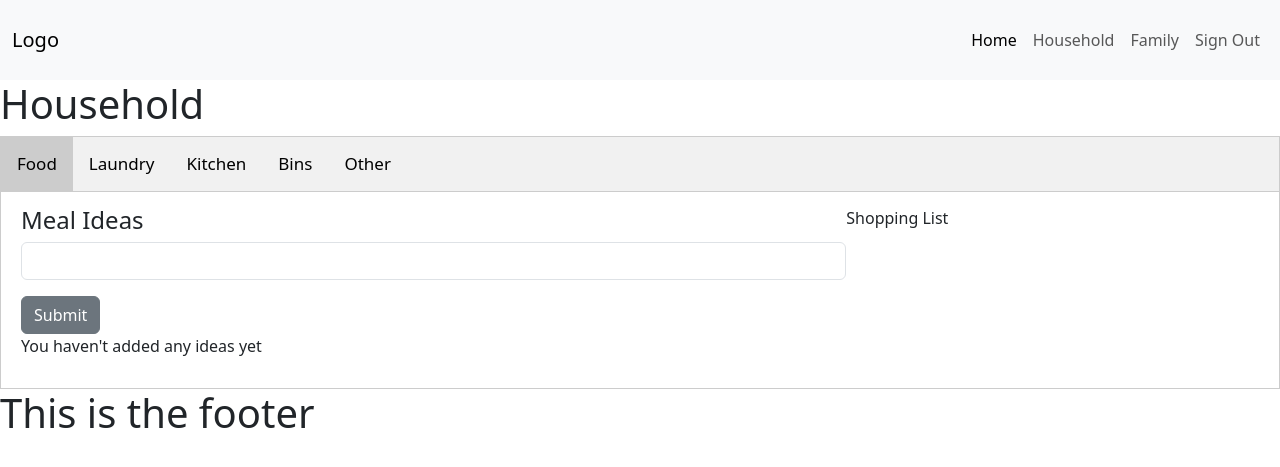
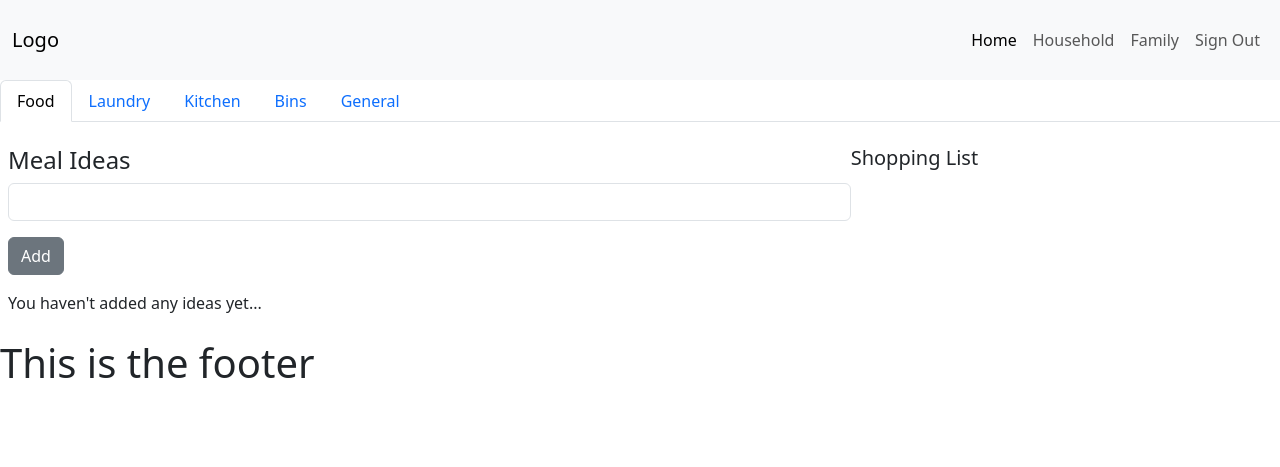
Before and after one commit to llewellynksj/hackteam4, a Django app: page /household/food/ in a window 1280 px wide. Shown: the top 467 px of the page. Run offline with Django 5.2, Linux system fonts and the light colour scheme; the visitor is signed in with stand-in values (Sample User, id 1); data that the repository does not hold is empty; parts of the project's set-up code (start-up, migrations or seed data) failed here and were passed over.

Commit message:
Split household into seperate html files, views and urls

```diff
--- a/household/forms.py
+++ b/household/forms.py
@@ -3,7 +3,7 @@ from django import forms
 from .models import Task
 
 
-class AddMealIdeaForm(forms.ModelForm):
+class AddTaskForm(forms.ModelForm):
   class Meta:
     model = Task
     fields = (
--- /dev/null
+++ b/household/templates/food.html
@@ -0,0 +1,56 @@
+{% extends 'base.html' %}
+
+{% block content %}
+{% if user.is_authenticated %}
+
+<div>
+  <ul class="nav nav-tabs">
+    <li class="nav-item">
+      <a class="nav-link active" href="{% url 'food' %}">Food</a>
+    </li>
+    <li class="nav-item">
+      <a class="nav-link" href="{% url 'laundry' %}">Laundry</a>
+    </li>
+    <li class="nav-item">
+      <a class="nav-link" href="#">Kitchen</a>
+    </li>
+    <li class="nav-item">
+      <a class="nav-link" href="#">Bins</a>
+    </li>
+    <li class="nav-item">
+      <a class="nav-link" href="#">General</a>
+    </li>
+  </ul>
+</div>
+
+<div class="mt-4">
+  <div class="d-flex flex-md-row flex-column m-2">
+    <div class="col-8">
+      <h4>Meal Ideas</h4>
+      <div class="form-group">
+        <form method="POST">
+          {% csrf_token %}
+          {{ task_form.as_p }}
+          <input type="submit" value="Add" class="btn btn-secondary">
+        </form>
+      </div>
+      {% if queryset %}
+
+      <ul class="list-group mt-4">
+        {% for task in queryset %}
+        <li class="list-group-item">{{ task.description }}</li>
+        {% endfor %}
+      </ul>
+
+      {% else %}
+      <p class="mt-3">You haven't added any ideas yet...</p>
+      {% endif %}
+    </div>
+    <div class="col-4">
+      <h5>Shopping List</h5>
+    </div>
+  </div>
+</div>
+
+{% endif %}
+{% endblock %}
--- a/household/templates/household.html
+++ b/household/templates/household.html
@@ -1,54 +1,21 @@
 {% extends 'base.html' %}
 
 {% block content %}
-{% if user.is_authenticated %}
-<div>
+
+<div class="container-fluid">
   <h1>Household</h1>
+  <p>This is the household landing page</p>
 
-  <container>
-    <div class="tab">
-      <button class="tablinks" onclick="openSection(event, 'Food')" id="defaultOpen">Food</button>
-      <button class="tablinks" onclick="openSection(event, 'Laundry')">Laundry</button>
-      <button class="tablinks" onclick="openSection(event, 'Kitchen')">Kitchen</button>
-      <button class="tablinks" onclick="openSection(event, 'Bins')">Bins</button>
-      <button class="tablinks" onclick="openSection(event, 'Other')">Other</button>
-    </div>
+  <ul class="nav flex-column justify-content-center">
+    <li class="nav-item">
+      <a class="nav-link active" href="{% url 'food' %}">Food</a>
+    </li>
+    <li class="nav-item">
+      <a class="nav-link" href="{% url 'laundry' %}">Laundry</a>
+    </li>
 
-    <!-- Food -->
+  </ul>
 
-    <div id="Food" class="tabcontent">
-      <div>
-        <div class="d-flex flex-row m-2">
-          <div class="col-8">
-            <h4>Meal Ideas</h4>
-            <div class="form-group">
-              <form method="POST">
-                {% csrf_token %}
-                {{ task_form.as_p }}
-                <input type="submit" value="Submit" class="btn btn-secondary">
-              </form>
-            </div>
-            {% if queryset %}
-            {% for task in queryset %}
-            <ul class="list-group mt-4">
-              <li class="list-group-item list-group-item-light">{{ task.description }}</li>
-            </ul>
-            {% endfor %}
-            {% else %}
-            <p>You haven't added any ideas yet</p>
-            {% endif %}
-          </div>
-          <div class="col-4">Shopping List</div>
-        </div>
-      </div>
-    </div>
-
-    <!-- Other tab contents -->
-
-  </container>
 </div>
-{% else %}
-You are not able to do this. Please <a href="{% url 'account_login' %}">Login</a>.
-{% endif %}
 
 {% endblock %}
--- a/household/urls.py
+++ b/household/urls.py
@@ -2,6 +2,7 @@ from django.urls import path
 from . import views
 
 urlpatterns = [
-  path('food/', views.FoodTaskView.as_view(), name='household'),
-  # path('laundry/', views.LaundryTaskView.as_view(), name='laundry_tasks'),
+  path('', views.display_household, name='household'),
+  path('food/', views.FoodTaskView.as_view(), name='food'),
+  path('laundry/', views.LaundryTaskView.as_view(), name='laundry'),
 ]
--- a/household/views.py
+++ b/household/views.py
@@ -1,11 +1,15 @@
-from django.shortcuts import render
+from django.shortcuts import render, redirect
 from django.views import View
 from .models import Task
-from .forms import AddMealIdeaForm
+from .forms import AddTaskForm
+
+
+def display_household(request):
+    return render(request, 'household.html', {})
 
 class BaseTaskView(View):
-    template_name = "household.html"
-    form_class = None
+    template_name = None
+    form_class = AddTaskForm
     category = None
 
     def get_queryset(self):
@@ -27,12 +31,13 @@ class BaseTaskView(View):
             task.user = request.user
             task.category = self.category
             task.save()
+            return redirect(request.path)
         return render(request, self.template_name, self.get_context_data(**kwargs))
 
 class FoodTaskView(BaseTaskView):
-    form_class = AddMealIdeaForm
+    template_name = "food.html"
     category = "food"
 
 class LaundryTaskView(BaseTaskView):
-    form_class = AddLaundryTaskForm
+    template_name = "laundry.html"
     category = "laundry"
```
Also changed, not shown: household/templates/laundry.html (added, +54 -0 lines).
